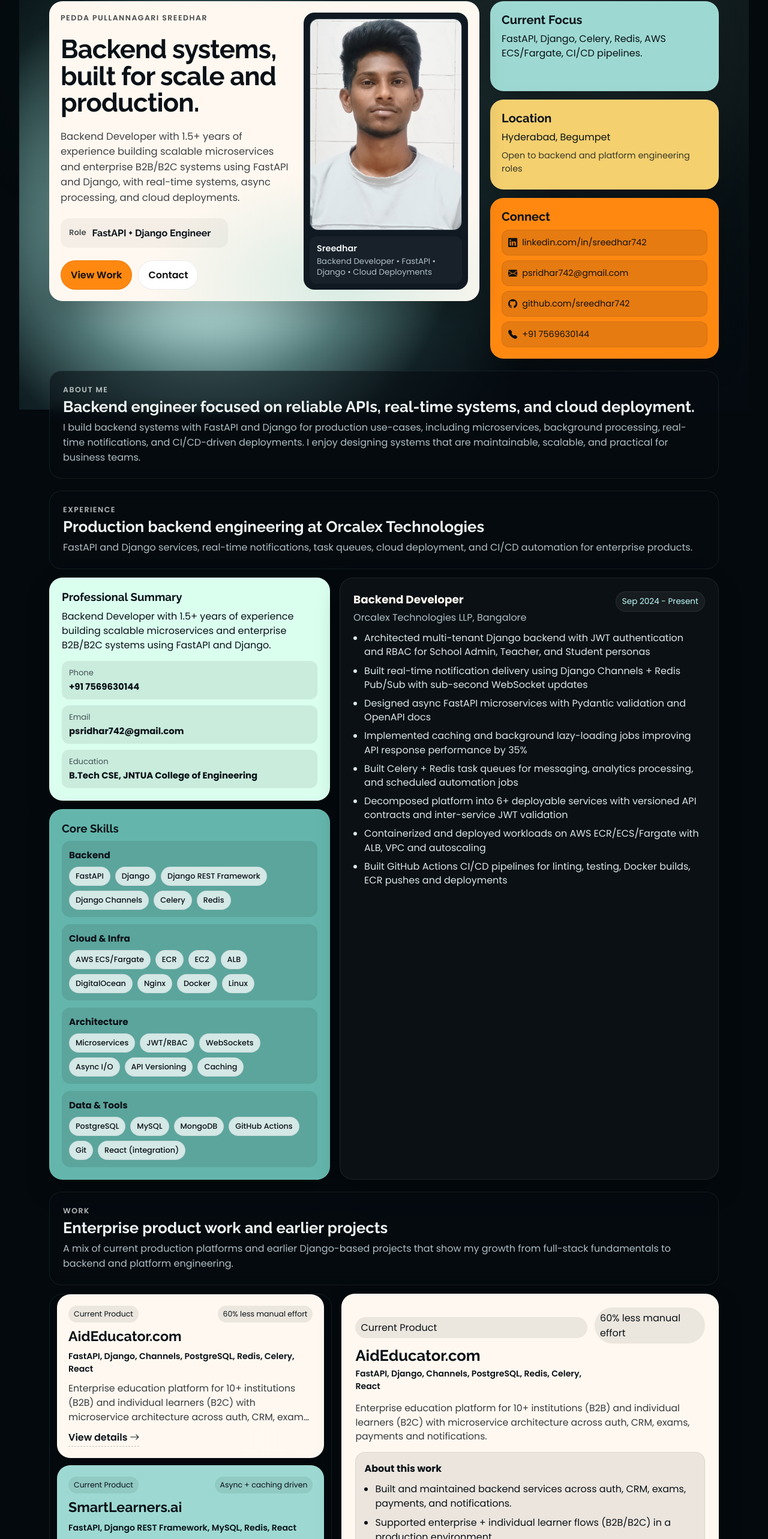
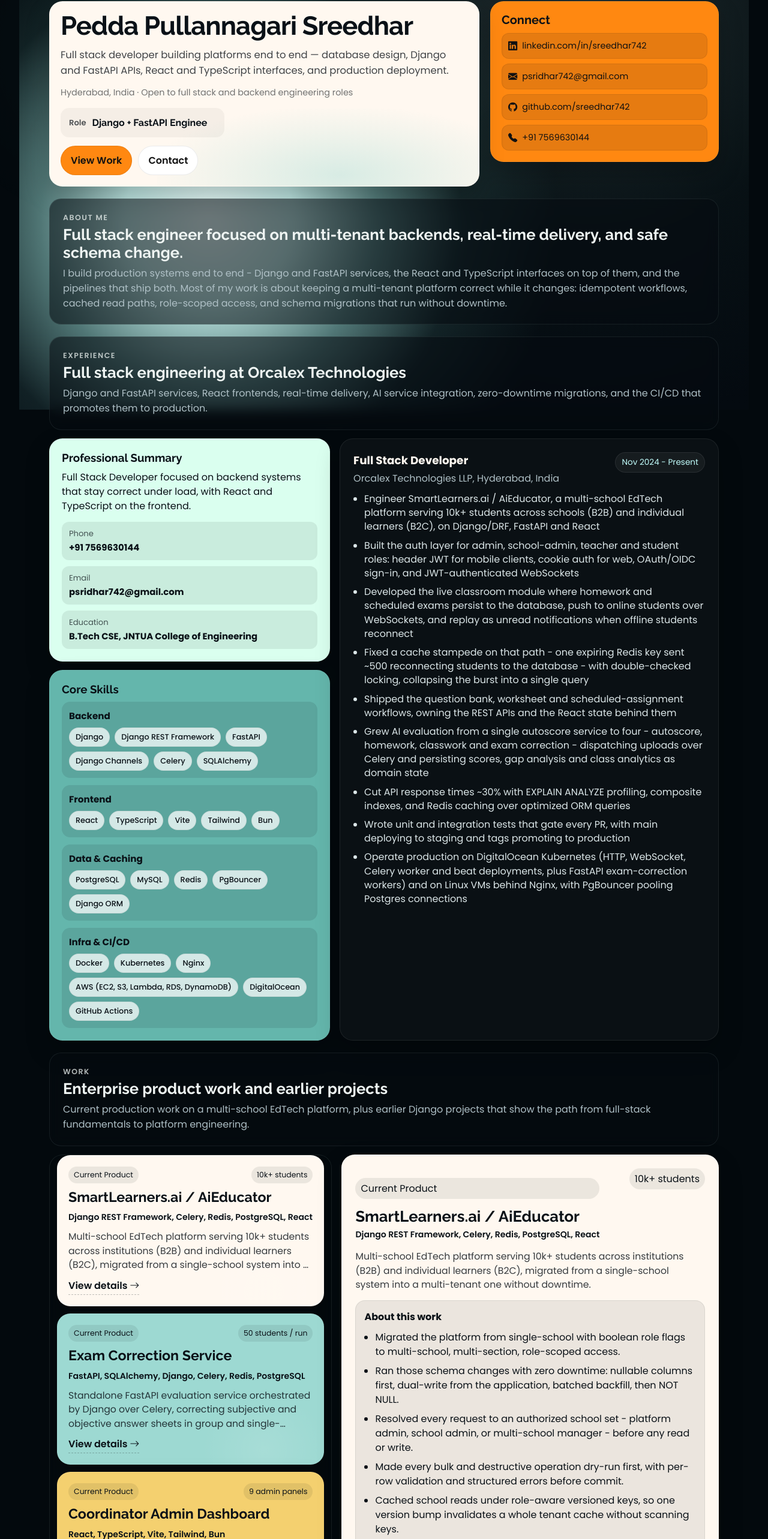
Before and after one commit to sreedhar742/portfolio_new, a React (Vite) app: page / in a window 1280 px wide. Shown: the part 97-2663 px from the top of the page at 60% size. Built offline with nearby package versions, Linux system fonts and the light colour scheme.

Commit message:
feat: updated to full stack

```diff
--- a/src/App.jsx
+++ b/src/App.jsx
@@ -8,41 +8,42 @@
   { id: 'contact', label: 'Contact' }
 ];
 
-const roles = ['Backend Developer', 'FastAPI + Django Engineer', 'Microservices Builder'];
+const roles = ['Full Stack Developer', 'Django + FastAPI Engineer', 'React + TypeScript Frontends'];
 
 const skillBlocks = [
   {
     title: 'Backend',
-    items: ['FastAPI', 'Django', 'Django REST Framework', 'Django Channels', 'Celery', 'Redis']
+    items: ['Django', 'Django REST Framework', 'FastAPI', 'Django Channels', 'Celery', 'SQLAlchemy']
   },
   {
-    title: 'Cloud & Infra',
-    items: ['AWS ECS/Fargate', 'ECR', 'EC2', 'ALB', 'DigitalOcean', 'Nginx', 'Docker', 'Linux']
+    title: 'Frontend',
+    items: ['React', 'TypeScript', 'Vite', 'Tailwind', 'Bun']
   },
   {
-    title: 'Architecture',
-    items: ['Microservices', 'JWT/RBAC', 'WebSockets', 'Async I/O', 'API Versioning', 'Caching']
+    title: 'Data & Caching',
+    items: ['PostgreSQL', 'MySQL', 'Redis', 'PgBouncer', 'Django ORM']
   },
   {
-    title: 'Data & Tools',
-    items: ['PostgreSQL', 'MySQL', 'MongoDB', 'GitHub Actions', 'Git', 'React (integration)']
+    title: 'Infra & CI/CD',
+    items: ['Docker', 'Kubernetes', 'Nginx', 'AWS (EC2, S3, Lambda, RDS, DynamoDB)', 'DigitalOcean', 'GitHub Actions']
   }
 ];
 
 const experienceHighlights = [
   {
-    role: 'Backend Developer',
-    period: 'Sep 2024 - Present',
-    company: 'Orcalex Technologies LLP, Bangalore',
+    role: 'Full Stack Developer',
+    period: 'Nov 2024 - Present',
+    company: 'Orcalex Technologies LLP, Hyderabad, India',
     points: [
-      'Architected multi-tenant Django backend with JWT authentication and RBAC for School Admin, Teacher, and Student personas',
-      'Built real-time notification delivery using Django Channels + Redis Pub/Sub with sub-second WebSocket updates',
-      'Designed async FastAPI microservices with Pydantic validation and OpenAPI docs',
-      'Implemented caching and background lazy-loading jobs improving API response performance by 35%',
-      'Built Celery + Redis task queues for messaging, analytics processing, and scheduled automation jobs',
-      'Decomposed platform into 6+ deployable services with versioned API contracts and inter-service JWT validation',
-      'Containerized and deployed workloads on AWS ECR/ECS/Fargate with ALB, VPC and autoscaling',
-      'Built GitHub Actions CI/CD pipelines for linting, testing, Docker builds, ECR pushes and deployments'
+      'Engineer SmartLearners.ai / AiEducator, a multi-school EdTech platform serving 10k+ students across schools (B2B) and individual learners (B2C), on Django/DRF, FastAPI and React',
+      'Built the auth layer for admin, school-admin, teacher and student roles: header JWT for mobile clients, cookie auth for web, OAuth/OIDC sign-in, and JWT-authenticated WebSockets',
+      'Developed the live classroom module where homework and scheduled exams persist to the database, push to online students over WebSockets, and replay as unread notifications when offline students reconnect',
+      'Fixed a cache stampede on that path - one expiring Redis key sent ~500 reconnecting students to the database - with double-checked locking, collapsing the burst into a single query',
+      'Shipped the question bank, worksheet and scheduled-assignment workflows, owning the REST APIs and the React state behind them',
+      'Grew AI evaluation from a single autoscore service to four - autoscore, homework, classwork and exam correction - dispatching uploads over Celery and persisting scores, gap analysis and class analytics as domain state',
+      'Cut API response times ~30% with EXPLAIN ANALYZE profiling, composite indexes, and Redis caching over optimized ORM queries',
+      'Wrote unit and integration tests that gate every PR, with main deploying to staging and tags promoting to production',
+      'Operate production on DigitalOcean Kubernetes (HTTP, WebSocket, Celery worker and beat deployments, plus FastAPI exam-correction workers) and on Linux VMs behind Nginx, with PgBouncer pooling Postgres connections'
     ]
   }
 ];
@@ -50,34 +51,55 @@
 const workItems = [
   {
     category: 'Current Product',
-    title: 'AidEducator.com',
-    tech: 'FastAPI, Django, Channels, PostgreSQL, Redis, Celery, React',
+    title: 'SmartLearners.ai / AiEducator',
+    tech: 'Django REST Framework, Celery, Redis, PostgreSQL, React',
     summary:
-      'Enterprise education platform for 10+ institutions (B2B) and individual learners (B2C) with microservice architecture across auth, CRM, exams, payments and notifications.',
-    metric: '60% less manual effort',
-    link: 'https://aideducator.com',
+      'Multi-school EdTech platform serving 10k+ students across institutions (B2B) and individual learners (B2C), migrated from a single-school system into a multi-tenant one without downtime.',
+    metric: '10k+ students',
+    link: 'https://smartlearners.ai',
     tone: 'ivory',
     details: [
-      'Built and maintained backend services across auth, CRM, exams, payments, and notifications.',
-      'Supported enterprise + individual learner flows (B2B/B2C) in a production environment.',
-      'Integrated async processing and automation for exam correction and engagement workflows.',
-      'Worked on scalable service integrations and real-time capabilities with modern backend tooling.'
+      'Migrated the platform from single-school with boolean role flags to multi-school, multi-section, role-scoped access.',
+      'Ran those schema changes with zero downtime: nullable columns first, dual-write from the application, batched backfill, then NOT NULL.',
+      'Resolved every request to an authorized school set - platform admin, school admin, or multi-school manager - before any read or write.',
+      'Made every bulk and destructive operation dry-run first, with per-row validation and structured errors before commit.',
+      'Cached school reads under role-aware versioned keys, so one version bump invalidates a whole tenant cache without scanning keys.',
+      'Moved question and answer images from database rows into object storage with Django-generated presigned uploads.',
+      'Integrated PhonePe payments end to end: order creation, webhook verification, status polling, retry, refund and activation.'
     ]
   },
   {
     category: 'Current Product',
-    title: 'SmartLearners.ai',
-    tech: 'FastAPI, Django REST Framework, MySQL, Redis, React',
+    title: 'Exam Correction Service',
+    tech: 'FastAPI, SQLAlchemy, Django, Celery, Redis, PostgreSQL',
     summary:
-      'Scalable learning management platform with async processing, caching layers, and automation pipelines for analytics reporting and student progress tracking.',
-    metric: 'Async + caching driven',
-    link: 'https://smartlearners.ai',
+      'Standalone FastAPI evaluation service orchestrated by Django over Celery, correcting subjective and objective answer sheets in group and single-student modes.',
+    metric: '50 students / run',
+    link: '',
     tone: 'ocean',
     details: [
-      'Designed backend APIs and async workflows for analytics and student progress tracking.',
-      'Implemented caching-focused patterns to improve responsiveness under repeated access.',
-      'Supported automation pipelines for reporting and platform operations.',
-      'Worked with Django/FastAPI ecosystem components and frontend API integrations.'
+      'Built the runtime and data-persistence layer for group (up to 50 students) and single-student correction runs.',
+      'Kept all identity in Django: the service holds no auth, uploads results to object storage, and posts to a webhook that persists them for the owning teacher only.',
+      'Designed the lifecycle around one idempotency key shared by Django, Celery and FastAPI, with teachers seeing live phase and percent complete.',
+      'Defined the bi-directional webhook contracts and a batch-recovery API that restores in-flight corrections after logout or refresh.',
+      'Normalized and matched roll numbers so only verified students persist, keeping token usage, cost and unmatched rolls in an admin-only audit model.'
+    ]
+  },
+  {
+    category: 'Current Product',
+    title: 'Coordinator Admin Dashboard',
+    tech: 'React, TypeScript, Vite, Tailwind, Bun',
+    summary:
+      'School-admin dashboard built solo in TypeScript, covering school data, student and teacher management, class-section access, reassignment, archival and record merging.',
+    metric: '9 admin panels',
+    link: '',
+    tone: 'gold',
+    details: [
+      'Sole developer of a nine-panel dashboard in React and TypeScript, built with Bun and Vite.',
+      'Gated every destructive action behind a dry-run preview whose approval signature must match before the commit is allowed.',
+      'Implemented dual JWT/cookie auth with single-flight token refresh and mode-aware session storage.',
+      'Wrote the CSV parser and serializer by hand for bulk import and credential export.',
+      'Built the GitHub Actions pipeline: config validation, lint, build, then rsync deploy to the VM with an Nginx validate-and-reload step.'
     ]
   },
   {
@@ -88,7 +110,7 @@
       'Personal portfolio redesigned into a clean card-based UI for static deployment pipelines (Cloudflare Pages ready).',
     metric: 'Cloudflare-ready build',
     link: 'https://github.com/sreedhar742/portfolio',
-    tone: 'gold',
+    tone: 'glacier',
     details: [
       'Migrated an older Django template-based portfolio into a React + Vite static application.',
       'Designed a card-first UI with responsive layout, smooth sections, and clean information grouping.',
@@ -104,7 +126,7 @@
       'User feedback collection system built during earlier Django work, focused on form flows, ORM-driven persistence, and basic reporting workflows.',
     metric: 'ORM + forms',
     link: 'https://github.com/sreedhar742/feedback_system_using_django_framework',
-    tone: 'glacier',
+    tone: 'lagoon',
     details: [
       'Built feedback submission and collection workflows with Django forms and models.',
       'Used Django ORM for database operations and retrieval patterns.',
@@ -120,7 +142,7 @@
       'Django-based reservation workflow project with booking-oriented UI interactions and backend data handling for train reservation scenarios.',
     metric: 'End-to-end CRUD',
     link: 'https://github.com/sreedhar742/railway_reservation_system',
-    tone: 'lagoon',
+    tone: 'ember',
     details: [
       'Created booking-oriented backend flows with Django for reservation management scenarios.',
       'Handled CRUD operations and model relations for core reservation data.',
@@ -136,7 +158,7 @@
       'Blog platform integrating Django backend and React frontend, with API-based content flow and frontend rendering patterns.',
     metric: 'Django + React',
     link: 'https://github.com/sreedhar742/Django_IT_Blogs',
-    tone: 'ember',
+    tone: 'ivory',
     details: [
       'Combined Django backend and React frontend for a content/blog platform.',
       'Used REST APIs for content delivery and frontend rendering.',
@@ -214,7 +236,6 @@
     window.location.href = `mailto:psridhar742@gmail.com?subject=${subject}&body=${body}`;
   };
 
-  const profileImage = '/assets/img/profile-photo.jpg';
   const activeWorkItem = workItems[selectedWork];
   const heroLinks = [
     {
@@ -275,11 +296,13 @@
         <section id="home" className="hero-grid">
           <div className="hero-main card ivory-card">
             <div className="hero-copy">
-              <p className="eyebrow">PEDDA PULLANNAGARI SREEDHAR</p>
-              <h1>Backend systems, built for scale and production.</h1>
+              <h1>Pedda Pullannagari Sreedhar</h1>
               <p className="hero-summary">
-                Backend Developer with 1.5+ years of experience building scalable microservices and enterprise B2B/B2C
-                systems using FastAPI and Django, with real-time systems, async processing, and cloud deployments.
+                Full stack developer building platforms end to end &mdash; database design, Django and FastAPI APIs,
+                React and TypeScript interfaces, and production deployment.
+              </p>
+              <p className="hero-location">
+                Hyderabad, India · Open to full stack and backend engineering roles
               </p>
               <div className="typed-row">
                 <span className="typed-label">Role</span>
@@ -295,32 +318,9 @@
                 </a>
               </div>
             </div>
-            <div className="hero-photo-card">
-              <img
-                src={profileImage}
-                alt="Sreedhar portrait"
-                onError={(e) => {
-                  e.currentTarget.onerror = null;
-                  e.currentTarget.src = '/assets/img/slide.jpg';
-                }}
-              />
-              <div className="photo-caption">
-                <span>Sreedhar</span>
-                <small>Backend Developer • FastAPI • Django • Cloud Deployments</small>
-              </div>
-            </div>
           </div>
 
           <div className="hero-side-stack">
-            <div className="card accent-card accent-teal">
-              <h3>Current Focus</h3>
-              <p>FastAPI, Django, Celery, Redis, AWS ECS/Fargate, CI/CD pipelines.</p>
-            </div>
-            <div className="card accent-card accent-gold">
-              <h3>Location</h3>
-              <p>Hyderabad, Begumpet</p>
-              <p className="tiny">Open to backend and platform engineering roles</p>
-            </div>
             <div className="card accent-card accent-orange">
               <h3>Connect</h3>
               <div className="hero-contact-links">
@@ -351,11 +351,12 @@
         <section id="about" className="content-section">
           <div className="section-header">
             <p className="eyebrow">About Me</p>
-            <h2>Backend engineer focused on reliable APIs, real-time systems, and cloud deployment.</h2>
+            <h2>Full stack engineer focused on multi-tenant backends, real-time delivery, and safe schema change.</h2>
             <p>
-              I build backend systems with FastAPI and Django for production use-cases, including microservices,
-              background processing, real-time notifications, and CI/CD-driven deployments. I enjoy designing systems
-              that are maintainable, scalable, and practical for business teams.
+              I build production systems end to end - Django and FastAPI services, the React and TypeScript
+              interfaces on top of them, and the pipelines that ship both. Most of my work is about keeping a
+              multi-tenant platform correct while it changes: idempotent workflows, cached read paths, role-scoped
+              access, and schema migrations that run without downtime.
             </p>
           </div>
 
@@ -364,10 +365,10 @@
         <section id="experience" className="content-section">
           <div className="section-header">
             <p className="eyebrow">Experience</p>
-            <h2>Production backend engineering at Orcalex Technologies</h2>
+            <h2>Full stack engineering at Orcalex Technologies</h2>
             <p>
-              FastAPI and Django services, real-time notifications, task queues, cloud deployment, and CI/CD automation
-              for enterprise products.
+              Django and FastAPI services, React frontends, real-time delivery, AI service integration, zero-downtime
+              migrations, and the CI/CD that promotes them to production.
             </p>
           </div>
 
@@ -376,8 +377,8 @@
               <div className="card panel panel-glacier">
                 <h3>Professional Summary</h3>
                 <p>
-                  Backend Developer with 1.5+ years of experience building scalable microservices and enterprise
-                  B2B/B2C systems using FastAPI and Django.
+                  Full Stack Developer focused on backend systems that stay correct under load, with React and
+                  TypeScript on the frontend.
                 </p>
                 <ul className="meta-list">
                   <li>
@@ -440,8 +441,8 @@
             <p className="eyebrow">Work</p>
             <h2>Enterprise product work and earlier projects</h2>
             <p>
-              A mix of current production platforms and earlier Django-based projects that show my growth from full-stack
-              fundamentals to backend and platform engineering.
+              Current production work on a multi-school EdTech platform, plus earlier Django projects that show the
+              path from full-stack fundamentals to platform engineering.
             </p>
           </div>
           <div className="work-showcase">
@@ -498,9 +499,11 @@
                 </ul>
               </div>
 
-              <a href={activeWorkItem.link} target="_blank" rel="noreferrer" className="project-link">
-                Open link <i className="bi bi-arrow-up-right" />
-              </a>
+              {activeWorkItem.link ? (
+                <a href={activeWorkItem.link} target="_blank" rel="noreferrer" className="project-link">
+                  Open link <i className="bi bi-arrow-up-right" />
+                </a>
+              ) : null}
             </article>
           </div>
         </section>
@@ -509,9 +512,9 @@
           <div className="contact-card card">
             <div className="contact-left">
               <p className="eyebrow">Contact</p>
-              <h2>Let’s build reliable backend systems.</h2>
+              <h2>Let’s build systems that stay correct under load.</h2>
               <p>
-                Reach out for backend engineering, API platform work, microservices architecture, or deployment
+                Reach out for full stack or backend engineering, API and platform work, or deployment
                 automation.
               </p>
             </div>
--- a/src/styles/app.css
+++ b/src/styles/app.css
@@ -172,10 +172,10 @@
 
 .hero-main {
   display: grid;
-  grid-template-columns: 1.2fr 0.85fr;
+  grid-template-columns: 1fr;
   gap: 18px;
   padding: 18px;
-  min-height: 500px;
+  min-height: auto;
   position: relative;
   overflow: hidden;
 }
@@ -225,7 +225,13 @@
   font-size: 1.03rem;
   line-height: 1.55;
   color: rgba(10, 17, 23, 0.78);
-  max-width: 58ch;
+}
+
+.hero-location {
+  margin: 0;
+  font-size: 0.9rem;
+  line-height: 1.5;
+  color: rgba(10, 17, 23, 0.58);
 }
 
 .typed-row {
```
Also changed, not shown: 1 other file (tests, documents, lock files or other folders).
